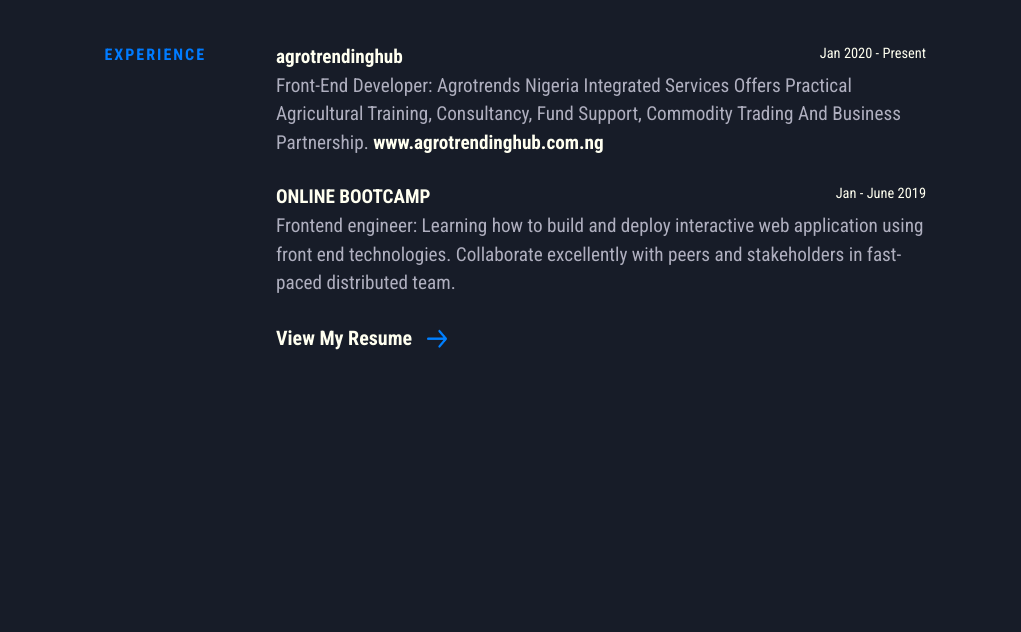
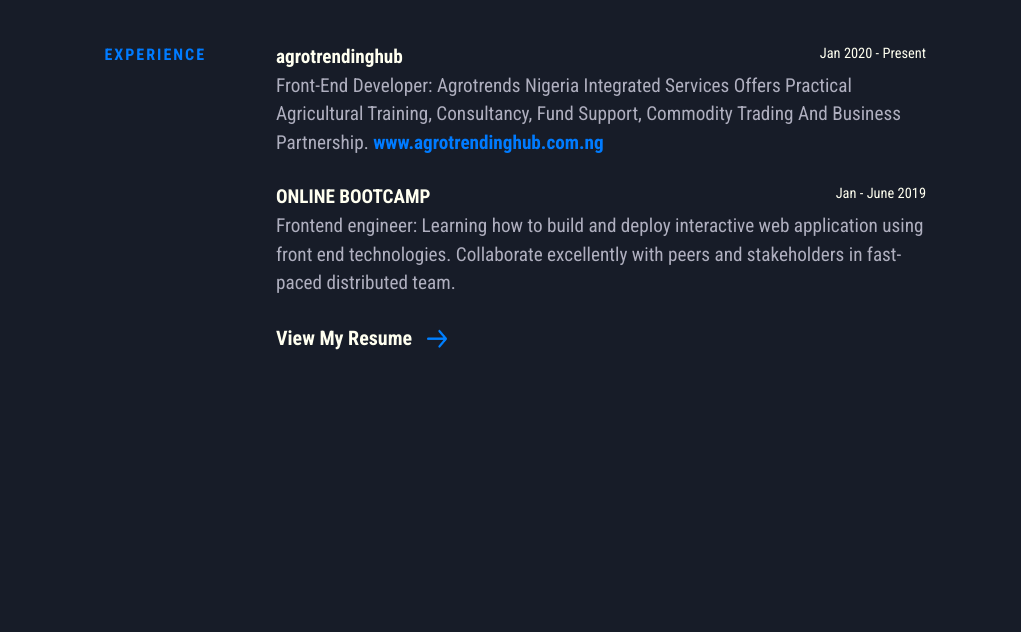
Before and after one commit to Davidohis/Dev-Portfoilo, a website: page index.html in a window 1280 px wide. Shown: the part 1820-2452 px from the top of the page, without its empty margins (174-1195 px from the left). Drawn offline with Linux system fonts and the light colour scheme.

Commit message:
Update index.html

```diff
--- a/index.html
+++ b/index.html
@@ -111,7 +111,7 @@
                             <div class="job__position">
                              Front-End Developer: Agrotrends Nigeria Integrated Services Offers Practical Agricultural Training,
                              Consultancy, Fund Support, Commodity Trading And Business Partnership.
-                             <a href="https://www.agrotrendinghub.com.ng/" target="_blank">www.agrotrendinghub.com.ng</a>
+                             <a style="color: #007bff;" href="https://www.agrotrendinghub.com.ng/" target="_blank">www.agrotrendinghub.com.ng</a>
                             </div>
                         </div>
                         <div class="job">
```
